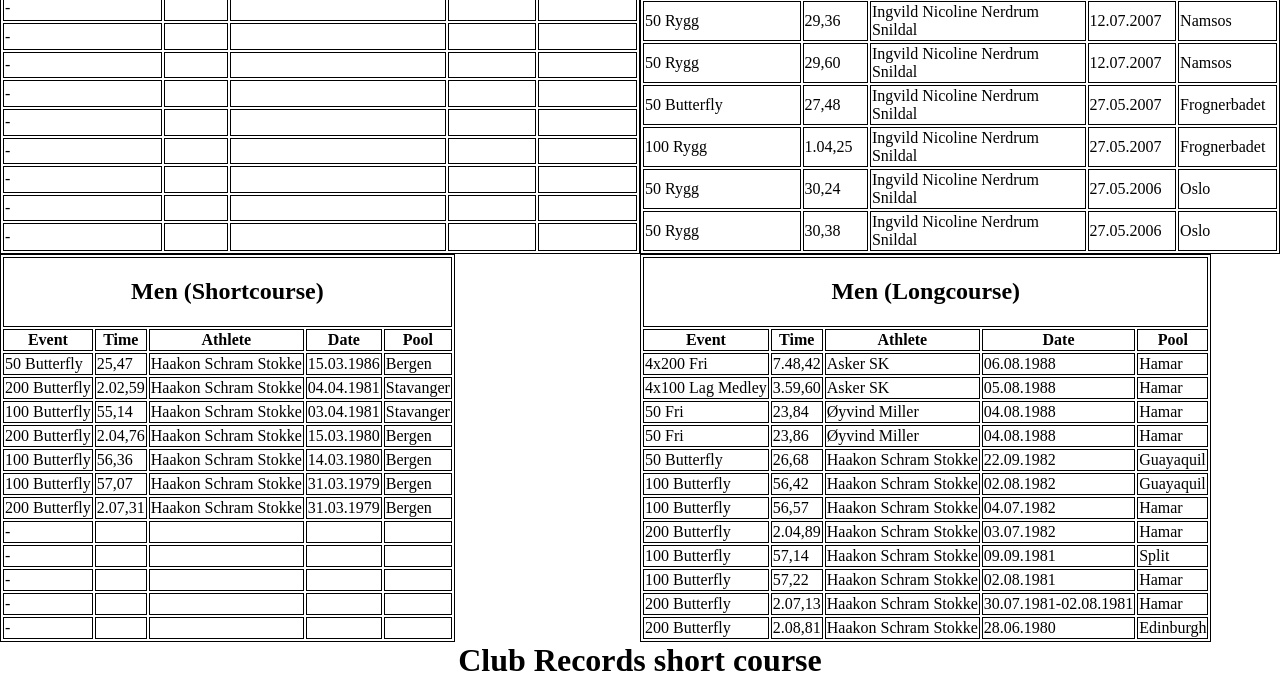
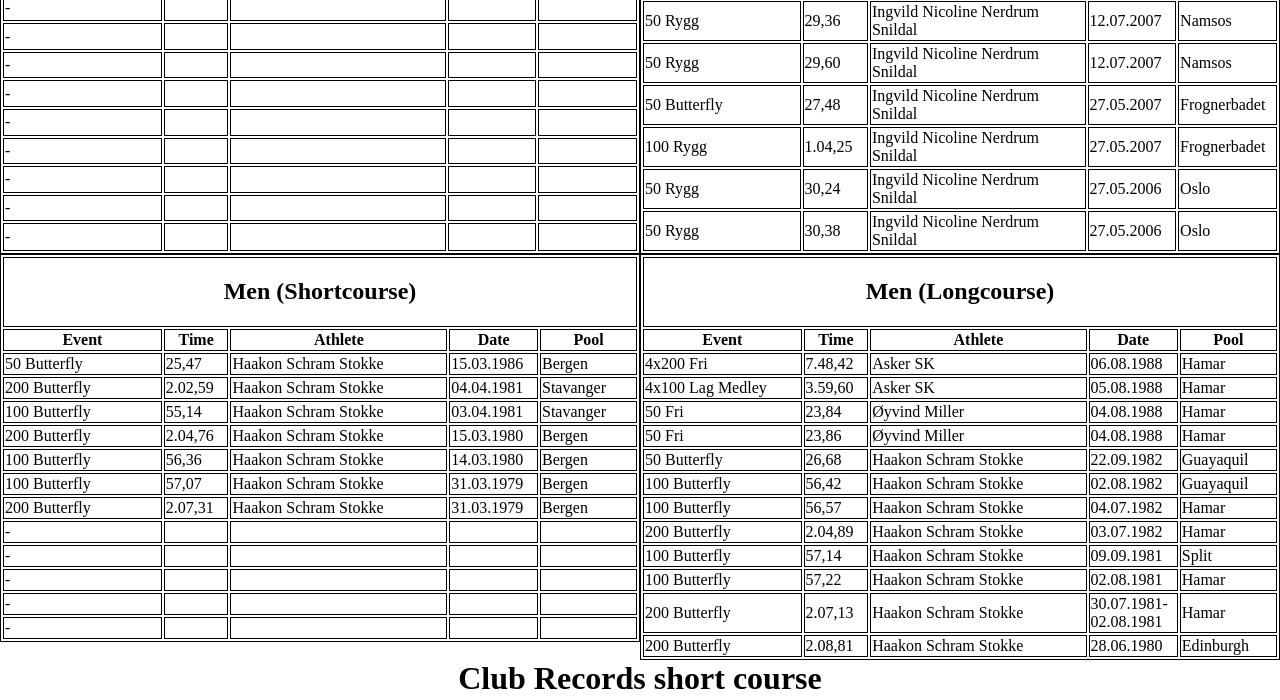
Before and after one commit to thisisthechris/swim_app, a Flask app: page /records.html in a window 1280 px wide. Shown: the part 2045-2745 px from the top of the page. Run offline with Flask 2, Linux system fonts and the light colour scheme; parts of the project's set-up code (start-up, migrations or seed data) failed here and were passed over; some libraries are stand-ins or nearby versions.

Commit message:
edit files

```diff
--- a/templates/records.html
+++ b/templates/records.html
@@ -716,11 +716,11 @@
                 <th colspan="5"><h2>Men (Shortcourse)</h2></th>
               </tr>
               <tr>
-                <th>Event</th>
-                <th>Time</th>
-                <th>Athlete</th>
-                <th>Date</th>
-                <th>Pool</th>
+                <th style="width: 165px;">Event</th>
+                <th style="width: 62px;">Time</th>
+                <th style="width: 230px;">Athlete</th>
+                <th style="width: 86px;">Date</th>
+                <th style="width: 96px;">Pool</th>
               </tr>
               <tr>
                 <td>50 Butterfly</td>
@@ -814,11 +814,11 @@
                 <th colspan="5"><h2>Men (Longcourse)</h2></th>
               </tr>
               <tr>
-                <th>Event</th>
-                <th>Time</th>
-                <th>Athlete</th>
-                <th>Date</th>
-                <th>Pool</th>
+                <th style="width: 165px;">Event</th>
+                <th style="width: 62px;">Time</th>
+                <th style="width: 230px;">Athlete</th>
+                <th style="width: 86px;">Date</th>
+                <th style="width: 96px;">Pool</th>
               </tr>
               <tr>
                 <td>4x200 Fri</td>
```
